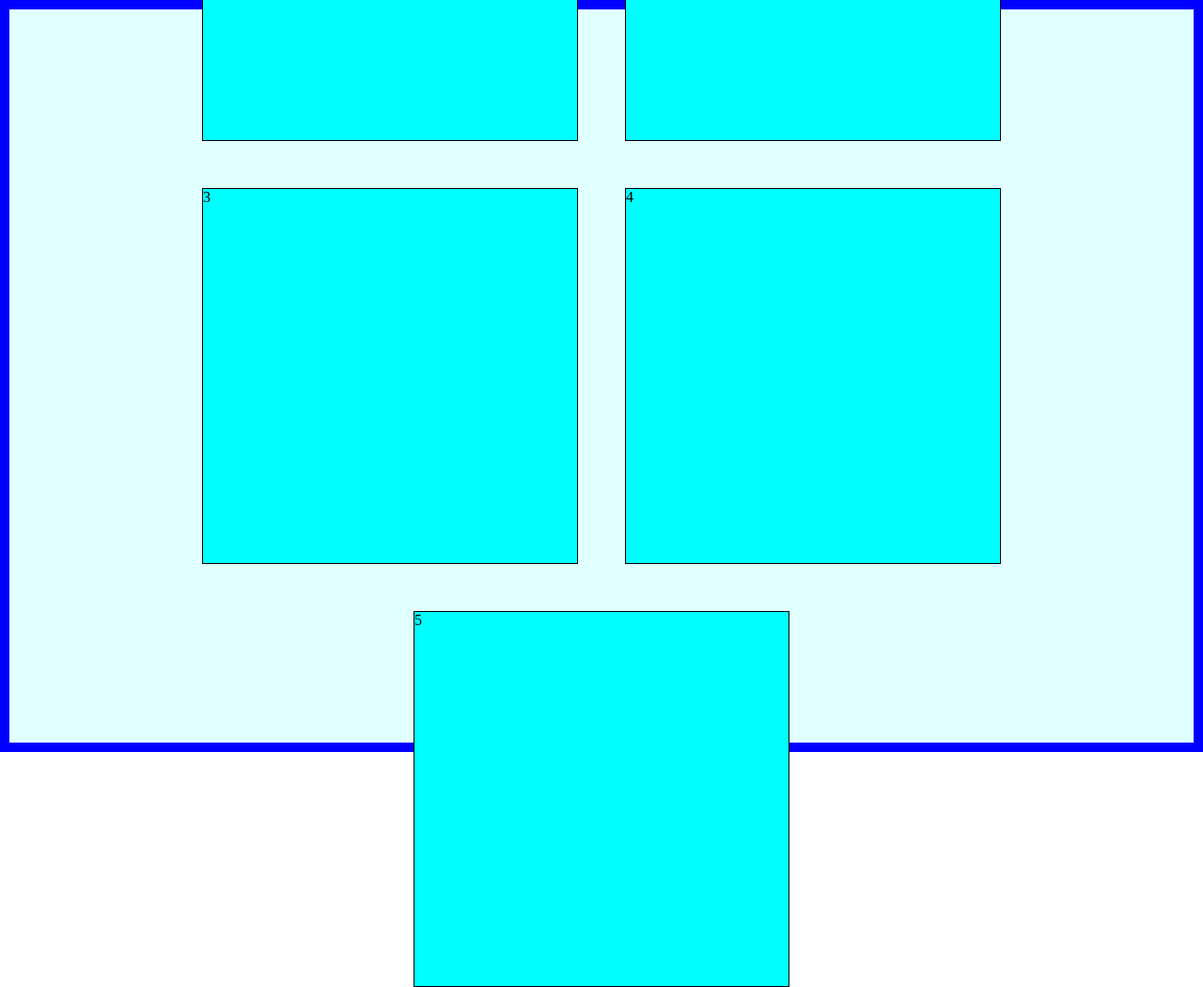
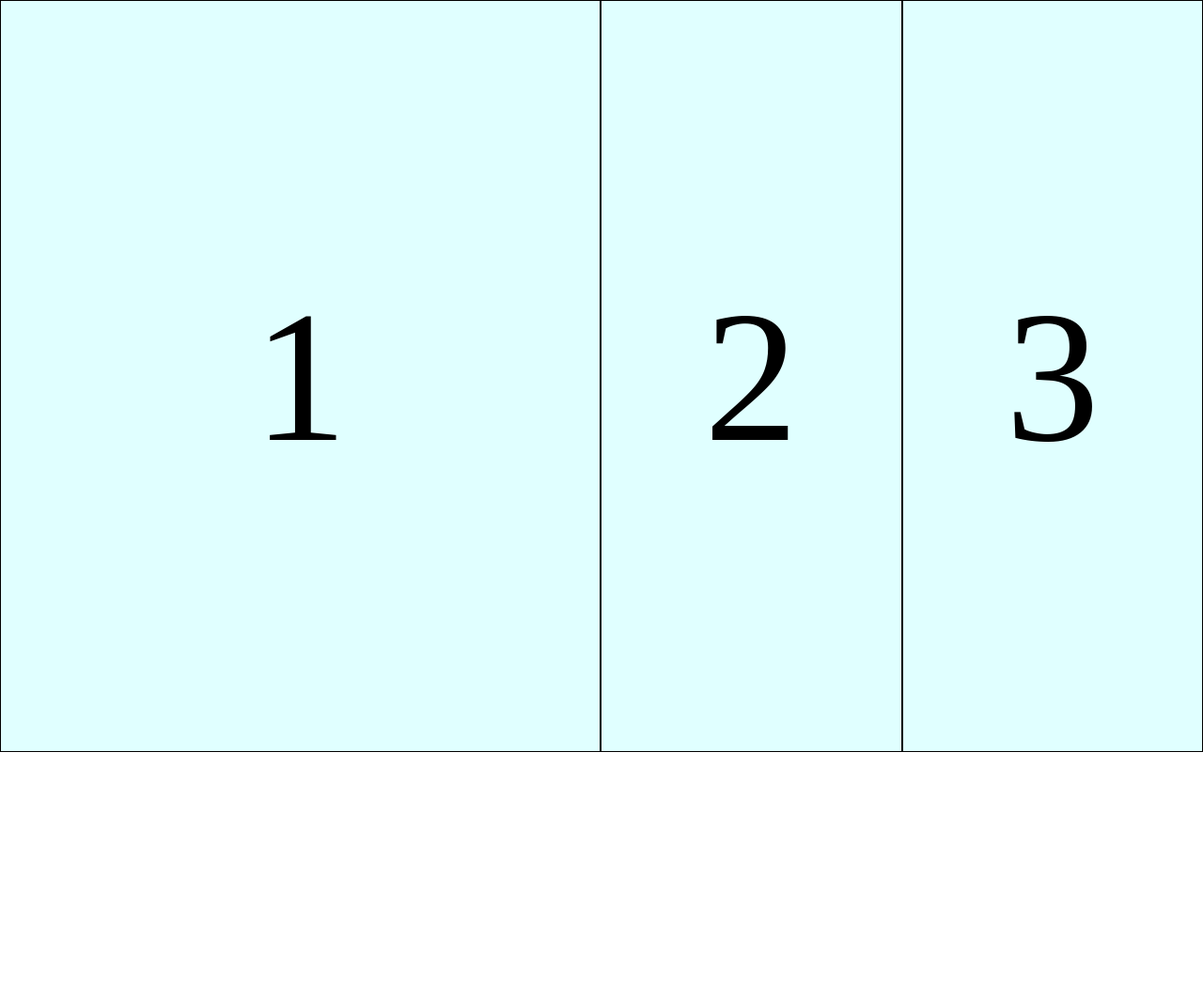
Before and after one commit to Du0Du0/flex-basic, a plain HTML site: page index.html in a window 1280 px wide. Shown: the whole page at 94% size. After the commit the page ends 800 px from the top, so only its background shows below. Drawn offline with Linux system fonts and the light colour scheme.

Commit message:
flex 애니메이션

```diff
--- a/index.html
+++ b/index.html
@@ -10,12 +10,16 @@
 <body>
     <main>
         <section>
-            <article>1</article>
-            <article>2</article>
-            <article>3</article>
-            <article>4</article>
-            <article>5</article>
+         1
         </section>
+
+        <section>
+          2
+         </section>
+
+         <section>
+          3
+         </section>
     </main>
 </body>
 </html>
@@ -52,4 +56,5 @@ flex
 -space-evenly:양끝도 중첩된 간격포함 균등 배치
 -flex-wrap: 줄바꿈 속성 적용
 -flex-wrap 적용시에는 align-items가 아닌 align-content 적용
+-gap:사이간격 설정
 -->
--- a/scss/style.scss
+++ b/scss/style.scss
@@ -4,23 +4,20 @@ main {
     width: 100%;
     height: 100vh;
     background: lightcyan;
+    display: flex;
 
     section {
-        border: 10px solid blue;
         height: 100%;
+        font-size: 200px;
+        flex: 1;
+        border: 1px solid #000;
         display: flex;
-        //자식요소 배치는 부모요소에서 결정하는 것!
-        flex-wrap: wrap;
         justify-content: center;
-        // flex-direction: column;
-        align-content: center;
-        gap: 50px;
+        align-items: center;
+        transition:  flex 0.5s;
 
-        article {
-            width: 400px;
-            height: 400px;
-            background: aqua;
-            border: 1px solid #000;
+        &:hover {
+            flex: 2;
         }
     }
 }
```
Also changed, not shown: css/style.css, 1 other file.
